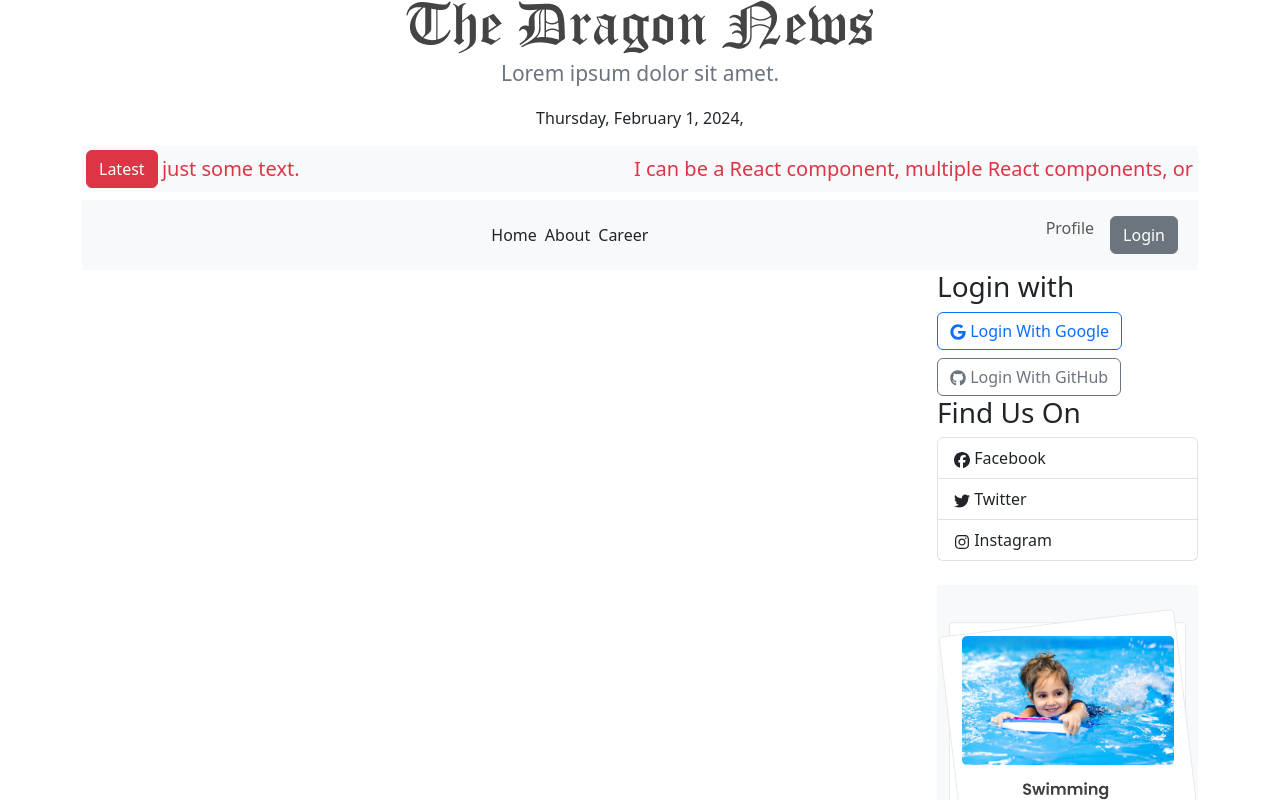
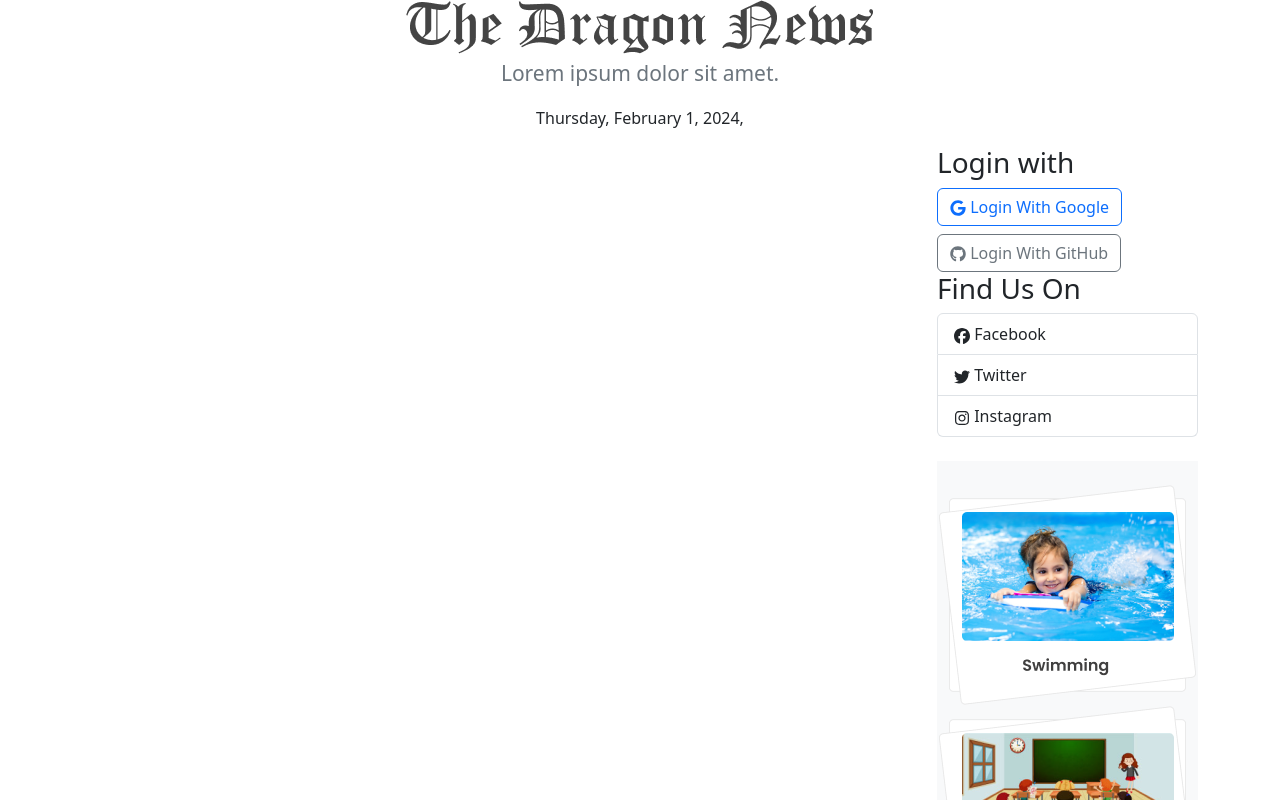
Before and after one commit to faridul22/the-dragon-news-recap-client, a React (Vite) app: page /news in a window 1280 px wide. Shown: the top 800 px of the page. Built offline with nearby package versions, Linux system fonts and the light colour scheme.

Commit message:
routes updated and loginLayout added

```diff
--- /dev/null
+++ b/src/layouts/LoginLayout.jsx
@@ -0,0 +1,14 @@
+import { Outlet } from "react-router-dom";
+import NavigationBar from "../pages/Home/Shared/NavigationBar/NavigationBar";
+
+
+const LoginLayout = () => {
+    return (
+        <div>
+            <NavigationBar></NavigationBar>
+            <Outlet></Outlet>
+        </div>
+    );
+};
+
+export default LoginLayout;
--- a/src/layouts/Main.jsx
+++ b/src/layouts/Main.jsx
@@ -5,12 +5,14 @@ import { Col, Container, Row } from "react-bootstrap";
 import LeftNav from "../pages/Home/Shared/LeftNav/LeftNav";
 import RightNav from "../pages/Home/Shared/RightNav/RightNav";
 import { Outlet } from "react-router-dom";
+import NavigationBar from "../pages/Home/Shared/NavigationBar/NavigationBar";
 
 
 const Main = () => {
     return (
         <div>
             <Header></Header>
+            <NavigationBar></NavigationBar>
             <Container>
                 <Row>
                     <Col lg={3}>
--- a/src/pages/Home/Shared/Header/Header.jsx
+++ b/src/pages/Home/Shared/Header/Header.jsx
@@ -1,8 +1,6 @@
-import { Button, Container, Nav, Navbar } from 'react-bootstrap';
+import { Container } from 'react-bootstrap';
 import logo from '../../../../assets/logo.png'
 import moment from 'moment';
-import Marquee from "react-fast-marquee";
-import { Link } from 'react-router-dom';
 
 const Header = () => {
     return (
@@ -12,38 +10,7 @@ const Header = () => {
                 <p className='text-secondary fs-4'><small>Lorem ipsum dolor sit amet.</small></p>
                 <p>{moment().format("dddd, MMMM D, YYYY,")}</p>
             </div>
-            <div className='p-1 mb-2 bg-body-tertiary d-flex'>
-                <Button variant="danger">Latest</Button>
-                <Marquee className='fs-5 text-danger' speed={100}>
-                    I can be a React component, multiple React components, or just some text.
-                </Marquee>
-            </div>
-            <Navbar collapseOnSelect expand="lg" className="bg-body-tertiary">
-                <Container>
-                    <Navbar.Toggle aria-controls="responsive-navbar-nav" />
-                    <Navbar.Collapse id="responsive-navbar-nav">
-                        <Nav className="mx-auto ">
-                            <Link className='text-decoration-none text-dark ms-2' to="/">
-                                Home
-                            </Link>
-                            <Link className='text-decoration-none text-dark ms-2' to="/about">
-                                About
-                            </Link>
-                            <Link className='text-decoration-none text-dark ms-2' to="/career">
-                                Career
-                            </Link>
-                        </Nav>
-                        <Nav>
-                            <Nav.Link to="/profile">
-                                Profile
-                            </Nav.Link>
-                            <Nav.Link eventKey={2} href="#memes">
-                                <Button variant='secondary'>Login</Button>
-                            </Nav.Link>
-                        </Nav>
-                    </Navbar.Collapse>
-                </Container>
-            </Navbar>
+
         </Container>
     );
 };
--- /dev/null
+++ b/src/pages/Login/Login.jsx
@@ -0,0 +1,11 @@
+
+
+const Login = () => {
+    return (
+        <div>
+            <h3>This is login</h3>
+        </div>
+    );
+};
+
+export default Login;
--- /dev/null
+++ b/src/pages/Register/Register.jsx
@@ -0,0 +1,11 @@
+
+
+const Register = () => {
+    return (
+        <div>
+            <h3>This is Register</h3>
+        </div>
+    );
+};
+
+export default Register;
--- a/src/routes/Routes.jsx
+++ b/src/routes/Routes.jsx
@@ -1,26 +1,31 @@
 
-import { createBrowserRouter } from "react-router-dom";
+import { Navigate, createBrowserRouter } from "react-router-dom";
 import Main from "../layouts/Main";
 import Category from "../pages/Home/Category/Category";
 import NewsLayout from "../layouts/NewsLayout";
 import News from "../pages/News/News";
 import About from "../pages/About/About";
 import Career from "../pages/Career/Career";
+import LoginLayout from "../layouts/LoginLayout";
+import Login from "../pages/Login/Login";
+import Register from "../pages/Register/Register";
 
 const router = createBrowserRouter([
     {
         path: "/",
-        element: <Main></Main>,
+        element: <LoginLayout></LoginLayout>,
         children: [
             {
                 path: "/",
-                element: <Category></Category>,
-                loader: () => fetch("http://localhost:5000/news")
+                element: <Navigate to="/category/0"></Navigate>
             },
             {
-                path: "/category/:id",
-                element: <Category></Category>,
-                loader: ({ params }) => fetch(`http://localhost:5000/categories/${params.id}`)
+                path: "/login",
+                element: <Login></Login>
+            },
+            {
+                path: "/register",
+                element: <Register></Register>
             },
             {
                 path: "/about",
@@ -30,11 +35,28 @@ const router = createBrowserRouter([
                 path: "career",
                 element: <Career></Career>
             }
+        ]
+    },
+    {
+        path: "category",
+        element: <Main></Main>,
+        children: [
+            // {
+            //     path: "/",
+            //     element: <Category></Category>,
+            //     loader: () => fetch("http://localhost:5000/news")
+            // },
+            {
+                path: ":id",
+                element: <Category></Category>,
+                loader: ({ params }) => fetch(`http://localhost:5000/categories/${params.id}`)
+            },
+
 
         ],
     },
     {
-        path: "/news",
+        path: "news",
         element: <NewsLayout></NewsLayout>,
         children: [
             {
```
Also changed, not shown: src/pages/Home/Shared/NavigationBar/NavigationBar.jsx (added, +45 -0 lines).
